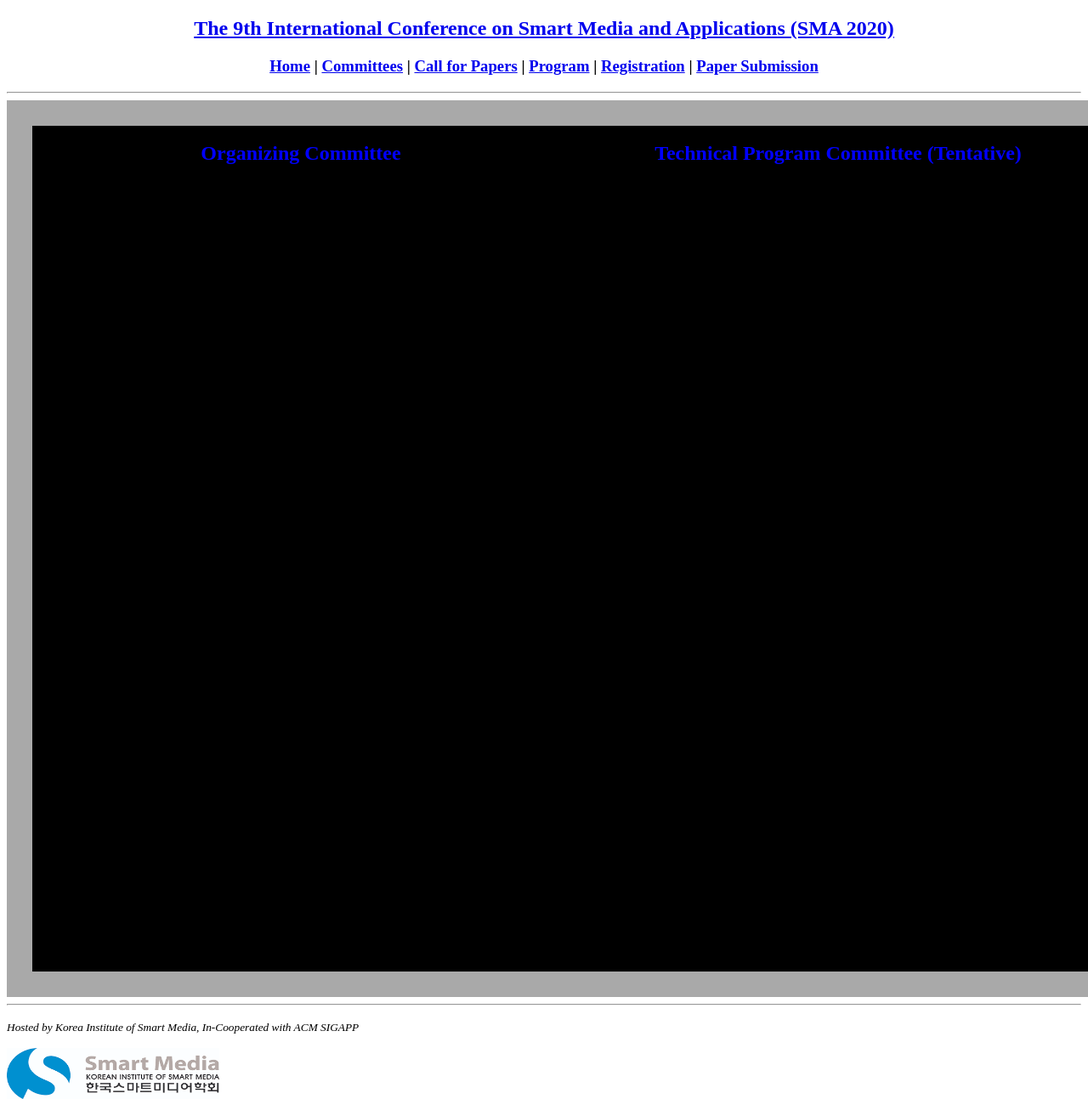
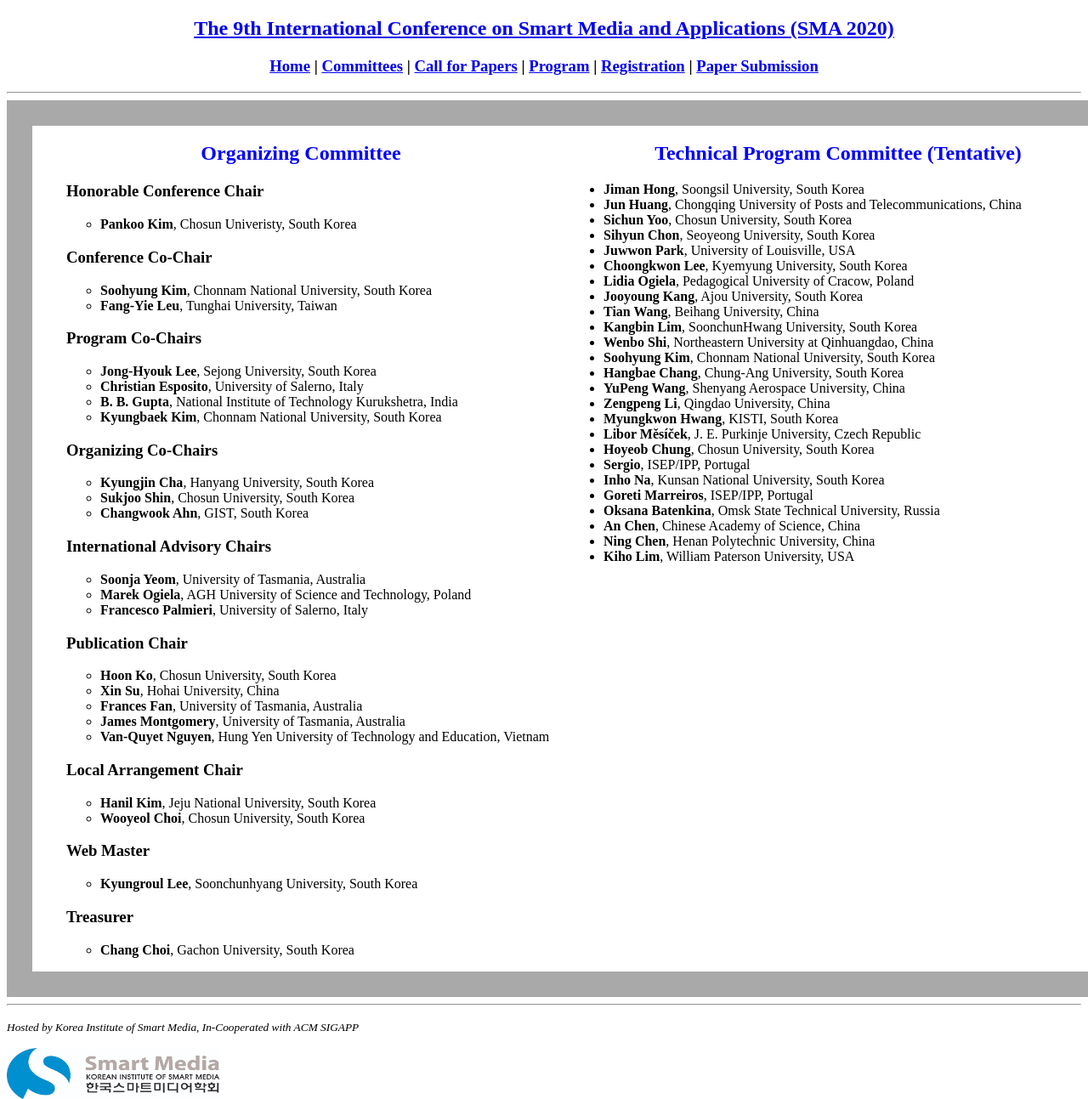
Before and after one commit to icea-conf/sma-2020.github.io, a Jekyll site: the page built from committee/index.html, in a window 1280 px wide. Shown: the whole page at 85% size. Built offline with Jekyll 4.4.1, drawn with Linux system fonts in a browser that asks for light colours.

Commit message:
Update syntax.css

```diff
--- a/assets/css/syntax.css
+++ b/assets/css/syntax.css
@@ -61,4 +61,4 @@
 .header-conf-info { padding-top: 5%; line-height: 180%; font-weight: 700; }
 .home_info { border: 1px solid #cccccc; float: left; width: 50%; }
 .div-parent { display: table; width: 100%; padding: 30px; background-color: #A9A9A9; }
-.div-child { display: table-cell; width: 50%; background-color: #000000; }
+.div-child { display: table-cell; width: 50%; background-color: #FFFFFF; }
```
